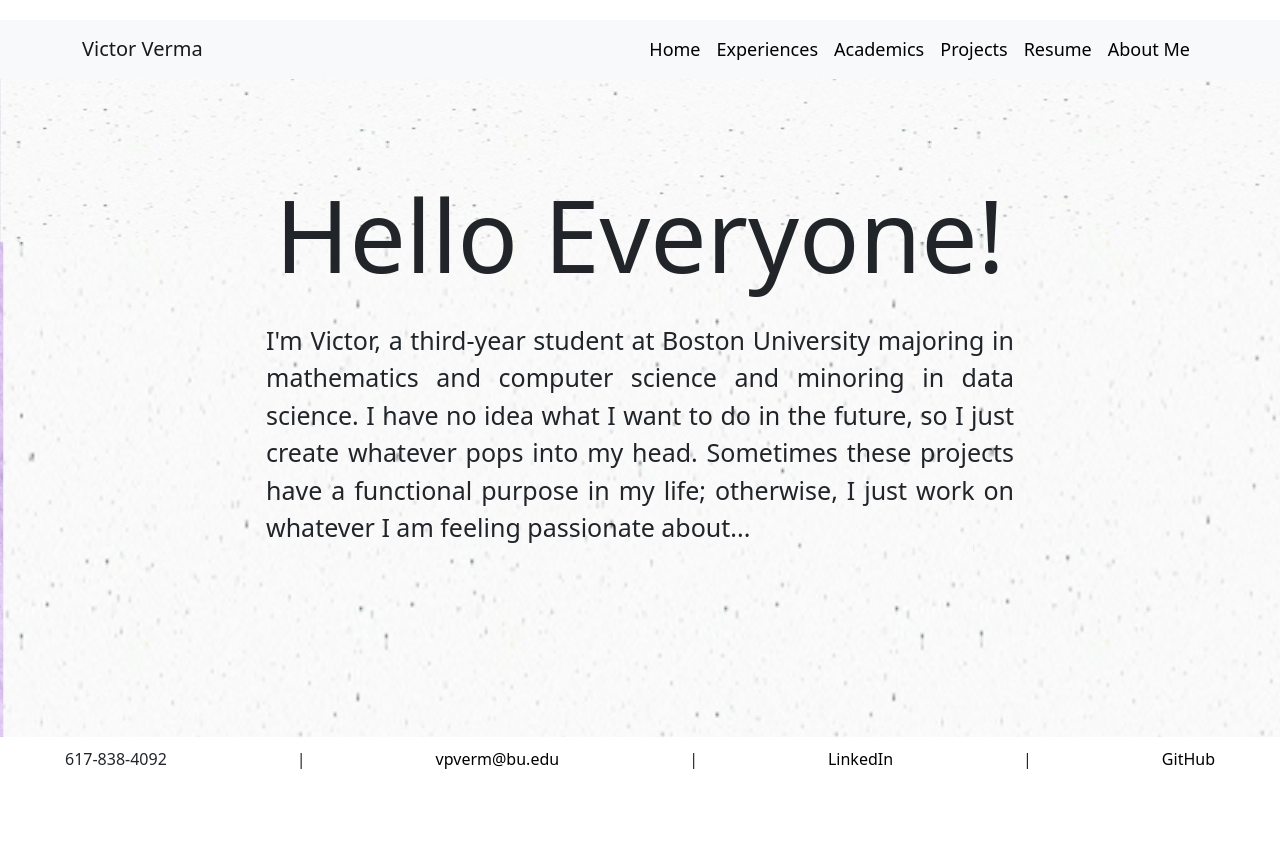
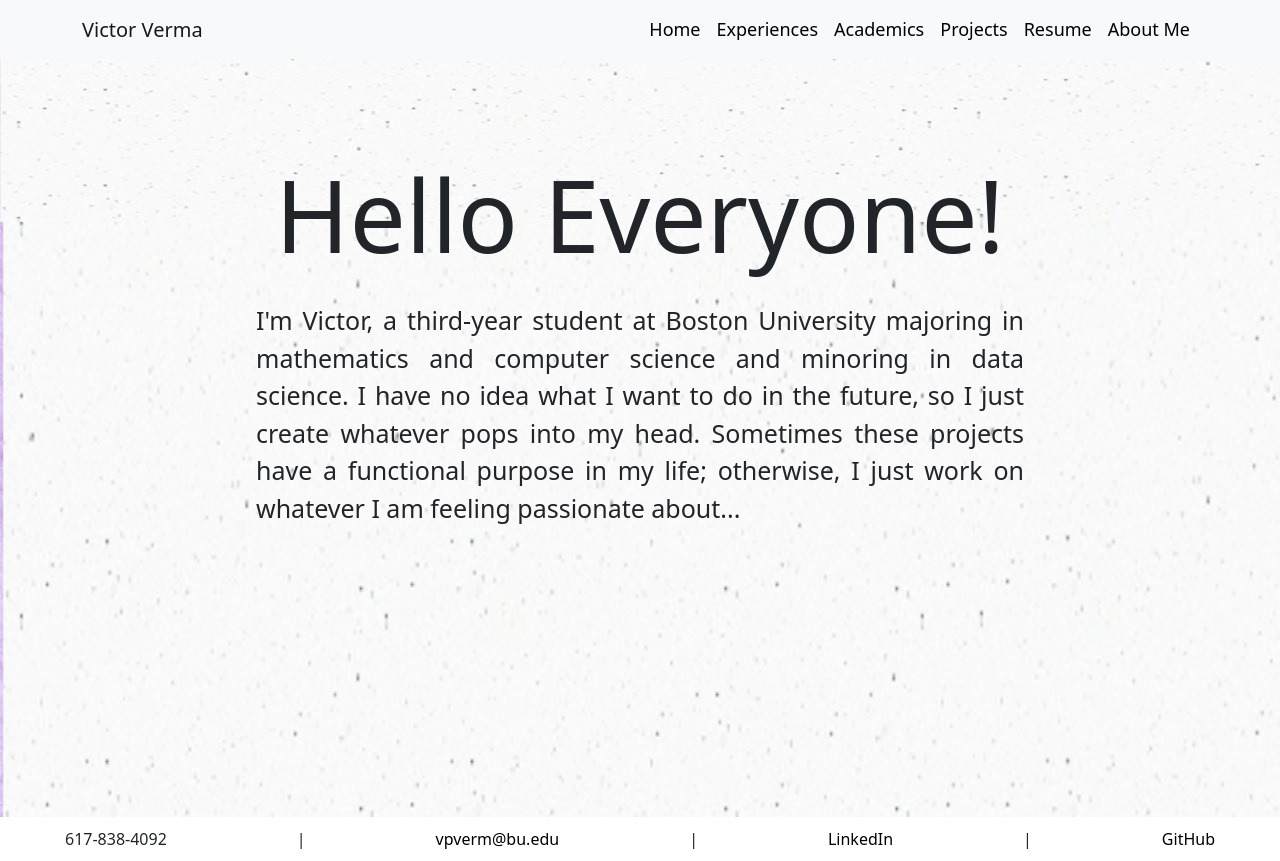
Before and after one commit to victorverma3/Portfolio, a React (Vite) app: page / in a window 1280 px wide. Before the commit the page ends 800 px from the top, so only its background shows below. Built offline with nearby package versions, Linux system fonts and the light colour scheme.

Commit message:
replaced some padding styles with margin styles

```diff
--- a/src/App.css
+++ b/src/App.css
@@ -7,6 +7,6 @@
 }
 
 .pageSubTitle {
-  padding: 25px 0px 0px 0px;
+  margin-top:25px;
   font-size:35px;
 }
--- a/src/pages/about/About.css
+++ b/src/pages/about/About.css
@@ -3,11 +3,11 @@
     margin:auto;
     font-size:20px;
     text-align:justify;
-    padding:10px 0px 0px 0px;
+    padding-top:10px;
 }
 
 .aboutContent {
     width:100vw;
     min-height:81vh;
-    padding:25px 0px 0px 0px;
+    margin-top:25px;
 }
--- a/src/pages/home/Home.css
+++ b/src/pages/home/Home.css
@@ -5,12 +5,12 @@
 .homeContent {
     width:100vw;
     min-height:81vh;
-    padding:100px 0px 0px 0px;
+    margin-top:100px;
 }
 
 .homeLead {
     font-size:25px;
-    padding:25px 10px 0px 10px;
+    padding-top:25px;
     text-align:justify;
     width:60vw;
     margin:auto;
@@ -21,8 +21,8 @@
 }
 
 .jumbotron {
-    margin: auto;
-    width: 60vw;
+    margin:auto;
+    width:60vw;
     height:fit-content;
     flex-grow:1;
 }
--- a/src/pages/projects/Projects.css
+++ b/src/pages/projects/Projects.css
@@ -1,5 +1,5 @@
 .projectContent {
     width:100vw;
     min-height:81vh;
-    padding:25px 0px 0px 0px;
+    margin-top:25px;
 }
```
